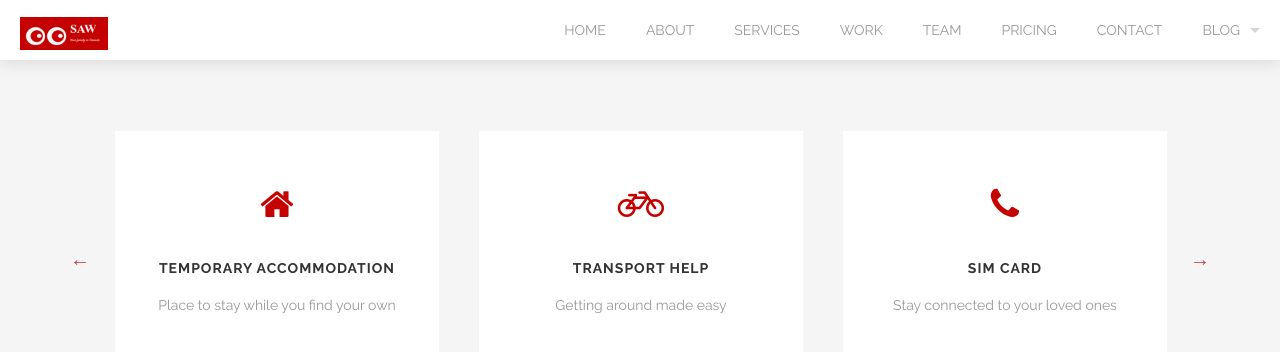
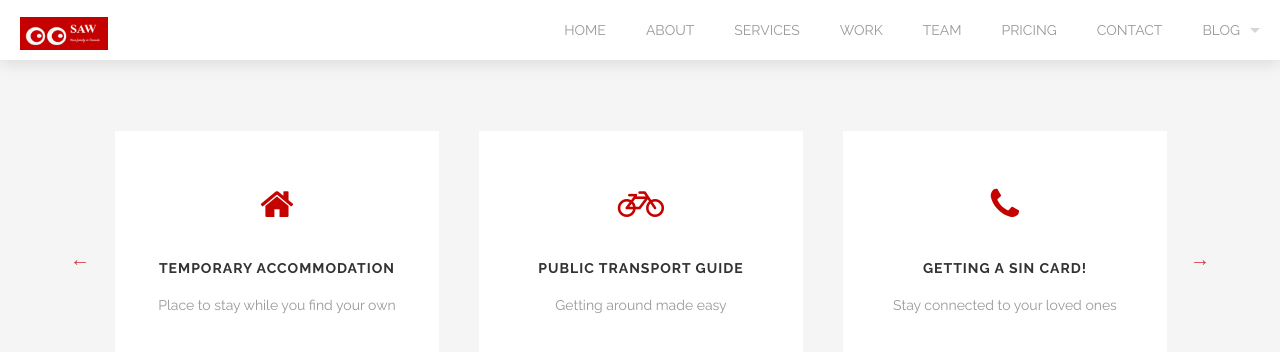
Before and after one commit to prabhav/saw, a Jekyll site: the page built from index.markdown, in a window 1280 px wide and 900 px high, scrolled down 2295 px, cut to the strip 0-492 px from the top of the window. Shown: the top 352 px of the strip. Built offline with Jekyll 4.4.1, drawn with Linux system fonts in a browser that asks for light colours.

Commit message:
Updated Index

```diff
--- a/index.markdown
+++ b/index.markdown
@@ -56,11 +56,32 @@
   title: Temporary Accommodation
   description: Place to stay while you find your own
 - icon: bicycle
-  title: Transport Help
+  title: Public Transport Guide
   description: Getting around made easy
 - icon: phone
-  title: SIM Card
+  title: Getting a SIN Card!
   description: Stay connected to your loved ones
+- icon:
+  title: Find a Job
+  description:
+- icon:
+  title: Driver's License
+  description:
+- icon:
+  title: Travel and Health Insurance
+  description:
+- icon:
+  title: Daily Tiffin Service
+  description:
+- icon:
+  title: Opening a Bank Account
+  description:
+- icon:
+  title: Cellular Plans
+  description:
+- icon:
+  title: Travel Pass
+  description:
 works:
 - image: "../images/@stock/one-page-work-1.jpg"
   title: Beautiful Girl
```
